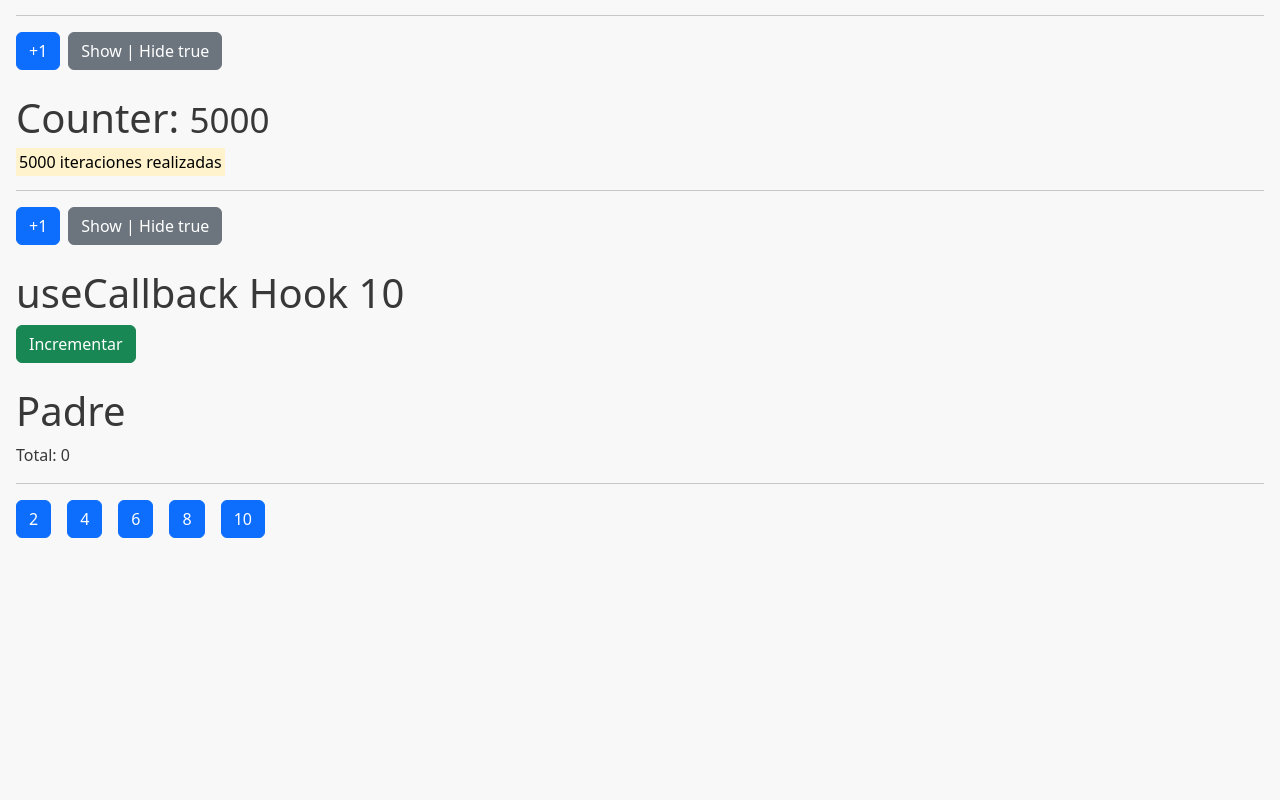
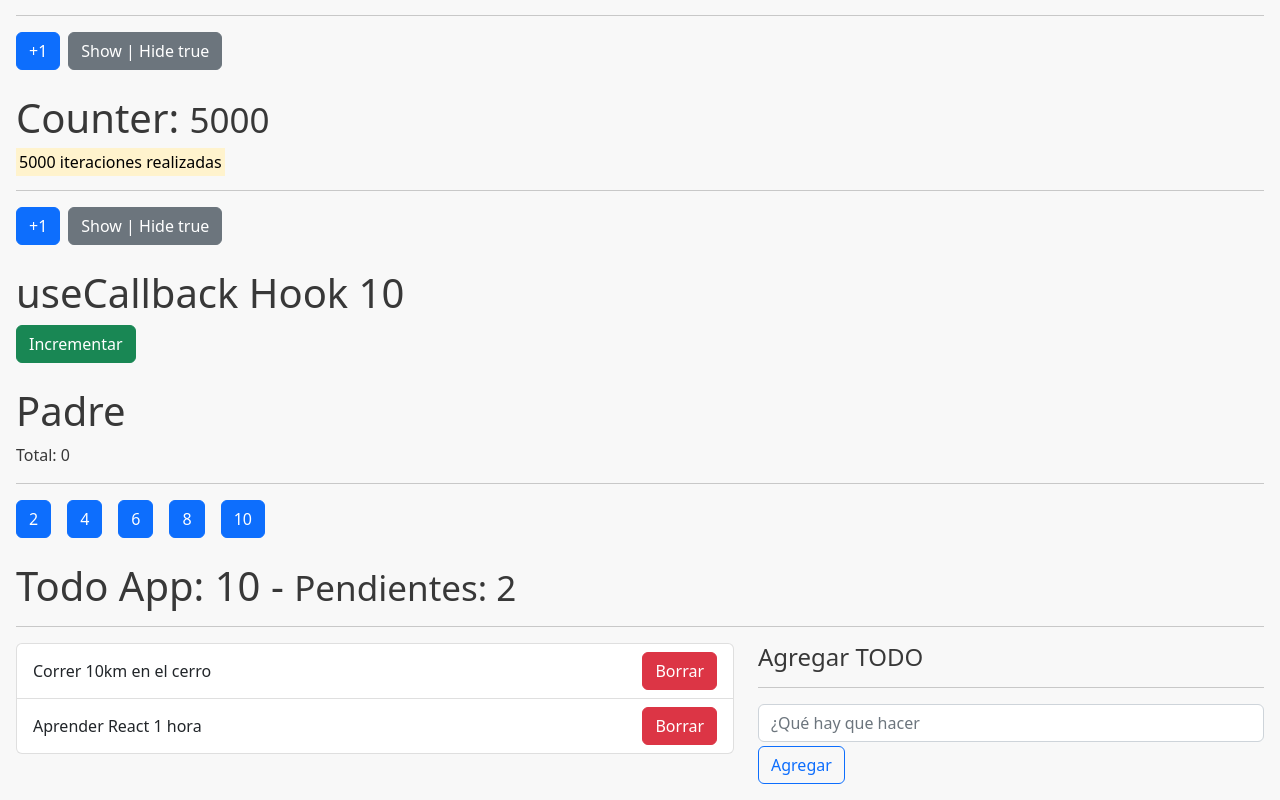
Before and after one commit to alexglzrys/react-HooksExpertApp, a React (Vite) app: page / in a window 1280 px wide. Shown: the part 1399-2199 px from the top of the page. Before the commit the page ends 1953 px from the top, so only its background shows below. Built offline with nearby package versions, Linux system fonts and the light colour scheme; no server answers.

Commit message:
crear cascarón aplicación de tareas

```diff
--- a/src/HooksApp.jsx
+++ b/src/HooksApp.jsx
@@ -10,6 +10,7 @@ import { CallbackHook } from './components/06-memos/CallbackHook'
 import { MemoHook } from './components/06-memos/MemoHook'
 import { Memorize } from './components/06-memos/Memorize'
 import { Padre } from './components/07-tarea-memo/Padre'
+import { TodoApp } from './components/08-useReducer/TodoApp'
 
 export const HooksApp = () => {
   return (
@@ -26,6 +27,7 @@ export const HooksApp = () => {
         <MemoHook />
         <CallbackHook />
         <Padre />
+        <TodoApp />
     </>
   )
 }
--- /dev/null
+++ b/src/components/08-useReducer/TodoAdd.jsx
@@ -0,0 +1,70 @@
+import React from 'react'
+import { useState } from 'react'
+import { useForm } from '../../hooks'
+
+// Estado inicial del formulario
+/*const initialState = {
+    description: ''
+}*/
+
+export const TodoAdd = ({handleNewTodo}) => {
+    // Declarar el estado de mi formulario
+    //const [form, setForm] = useState(initialState)
+
+    // Controlar los inputs del formulario con base al estado
+    /*const handleInput = (e) => {
+        const {name, value} = e.target;
+        setForm({
+            [name]: value
+        });
+    }*/
+
+    // Usar el custom hook que nos permite controlar los Inputs del formulario.
+    // En este caso el parámetro enviado es el estado inicial
+    const {formState, handleInputChange, handleResetForm} = useForm({
+        description: ''
+    });
+
+    // Evento personalizado para enviar un nuevo todo
+    const handleFormSubmit = (e) => {
+        e.preventDefault();
+        e.stopPropagation();
+
+        //if (form.description.trim() === '') {
+        if (formState.description.trim() === '') {
+            alert('Ingresa la descripción de la tarea');
+            return false;
+        }
+        // Generar el cuerpo del todo
+        const newTodo = {
+            id: new Date().getTime(),
+            // description: form.description.trim(),
+            description: formState.description,
+            done: false
+        };
+
+        // Ejecutar la función compartida por props para agregar el todo al estado global de la aplicación
+        handleNewTodo(newTodo);
+        // setForm(initialState);
+        handleResetForm();
+    }
+
+  return (
+    <form onSubmit={handleFormSubmit}>
+        {/* <input type="text"
+        placeholder='¿Qué hay que hacer'
+        name='description'
+        className='form-control'
+        value={form.description}
+        onChange={handleInput} /> */}
+        <input type="text"
+        placeholder='¿Qué hay que hacer'
+        name='description'
+        className='form-control'
+        value={formState.description}
+        onChange={handleInputChange} />
+
+        <button type='submit' className='btn btn-outline-primary mt-1'>Agregar</button>
+    </form>
+  )
+}
--- /dev/null
+++ b/src/components/08-useReducer/TodoApp.jsx
@@ -0,0 +1,47 @@
+import React from 'react'
+import { useReducer } from 'react'
+import { TodoAdd } from './TodoAdd';
+import { TodoItem } from './TodoItem';
+import { TodoList } from './TodoList';
+import { todoReducer } from './todoReducer';
+
+// Estado inicial
+const initialState = [
+    {
+        id: new Date().getTime(),
+        description: 'Correr 10km en el cerro',
+        done: false
+    },
+    {
+        id: new Date().getTime() + 100,
+        description: 'Aprender React 1 hora',
+        done: false
+    }
+]
+
+export const TodoApp = () => {
+    const [todos, dispatch] = useReducer(todoReducer, initialState);
+
+    const handleNewTodo = (todo) => {
+        console.log({todo});
+    }
+
+  return (
+    <div className='mt-4'>
+        <h1>Todo App: 10 - <small>Pendientes: 2</small></h1>
+        <hr />
+        <div className="row">
+            <div className="col-7">
+               <TodoList>
+                    {todos.map(todo => <TodoItem key={todo.id} {...todo} />)}
+               </TodoList>
+            </div>
+            <div className="col-5">
+                <h4>Agregar TODO</h4>
+                <hr />
+                <TodoAdd handleNewTodo={handleNewTodo}/>
+            </div>
+        </div>
+    </div>
+  )
+}
--- /dev/null
+++ b/src/components/08-useReducer/TodoItem.jsx
@@ -0,0 +1,10 @@
+import React from 'react'
+
+export const TodoItem = ({description}) => {
+  return (
+    <li className='list-group-item d-flex justify-content-between align-items-center'>
+        <span>{description}</span>
+        <button className='btn btn-danger'>Borrar</button>
+    </li>
+  )
+}
--- /dev/null
+++ b/src/components/08-useReducer/TodoList.jsx
@@ -0,0 +1,9 @@
+import React from 'react'
+
+export const TodoList = ({children}) => {
+  return (
+    <ul className='list-group'>
+        {children}
+    </ul>
+  )
+}
--- /dev/null
+++ b/src/components/08-useReducer/todoReducer.js
@@ -0,0 +1,8 @@
+export const todoReducer = (initialState, action) => {
+    switch (action.type) {
+        case 'ABC':
+            throw new Error('Action.type === ABC no esta implementada');
+        default:
+            return initialState;
+    }
+}
```
